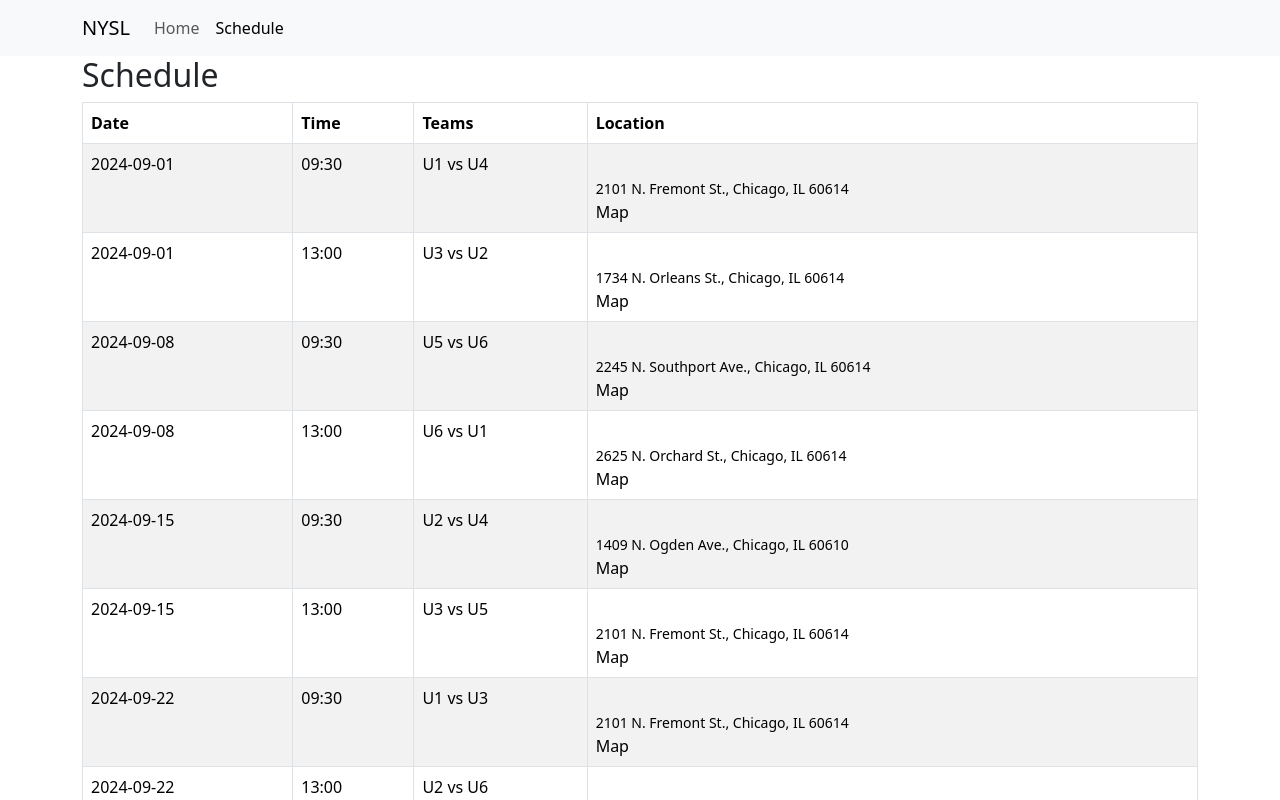
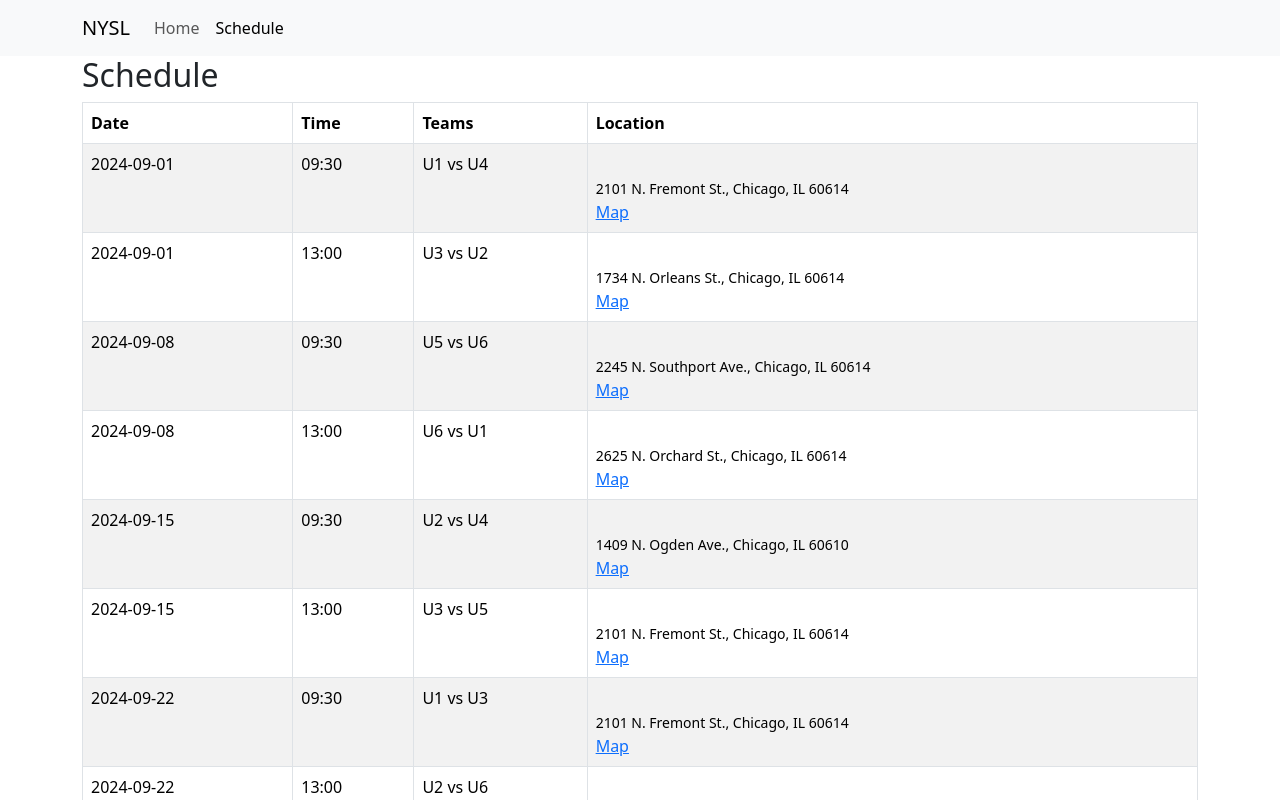
Before and after one commit to luiscasanovas/NYSL, a React (Create React App) app: page /games in a window 1280 px wide. Shown: the top 800 px of the page. Built offline with nearby package versions, Linux system fonts and the light colour scheme.

Commit message:
data schedule corrected

```diff
--- a/src/components/Schedule.jsx
+++ b/src/components/Schedule.jsx
@@ -29,7 +29,7 @@ const Schedule = () => {
                 <td>
                   {locationDetails.full_name}<br />
                   <small>{locationDetails.address}</small><br />
-                  <a href={locationDetails.google_map_url} target="_blank" rel="noopener noreferrer">Map</a>
+                  <a href={locationDetails.map_url} target="_blank" rel="noopener noreferrer">Map</a>
                 </td>
               </tr>
             );
```
